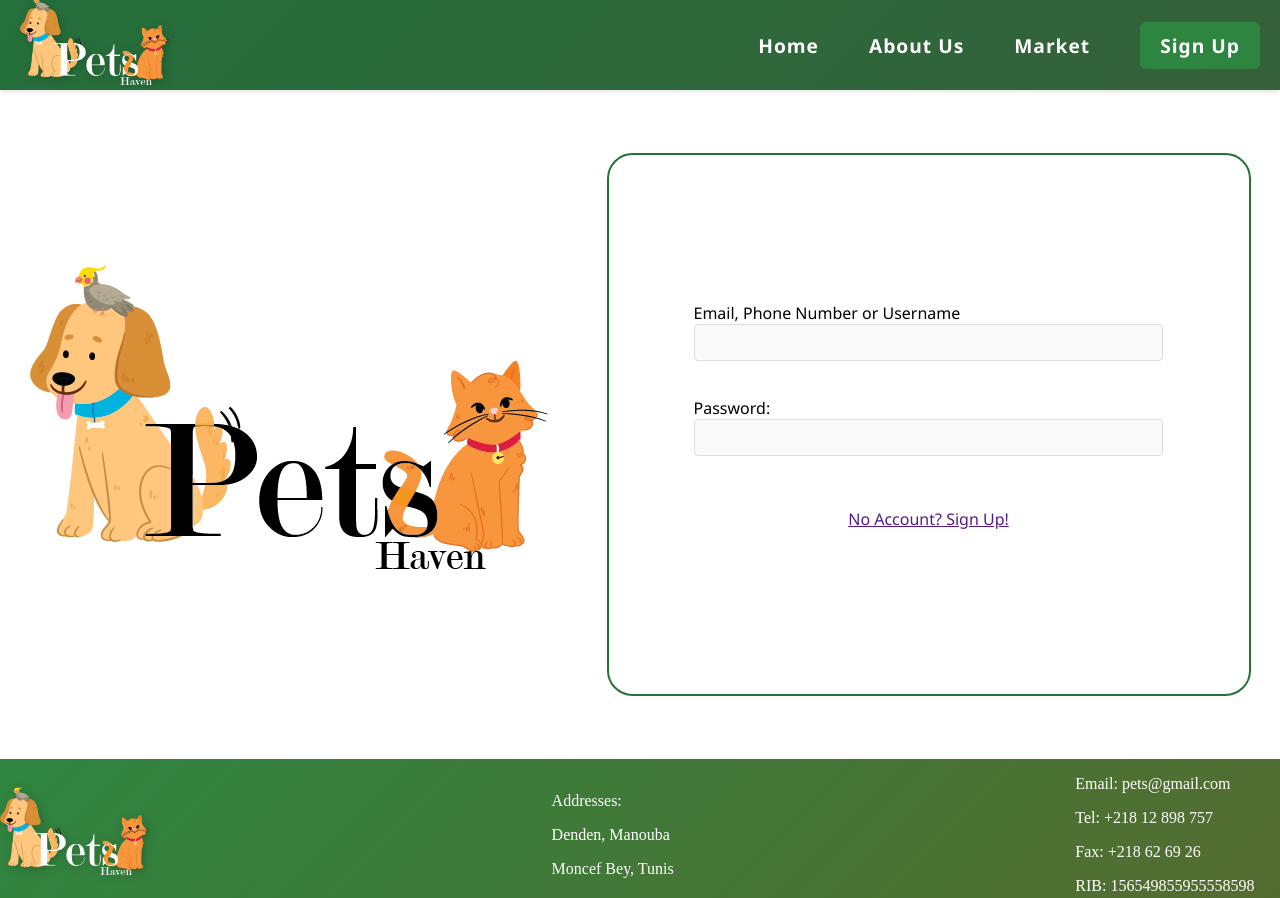
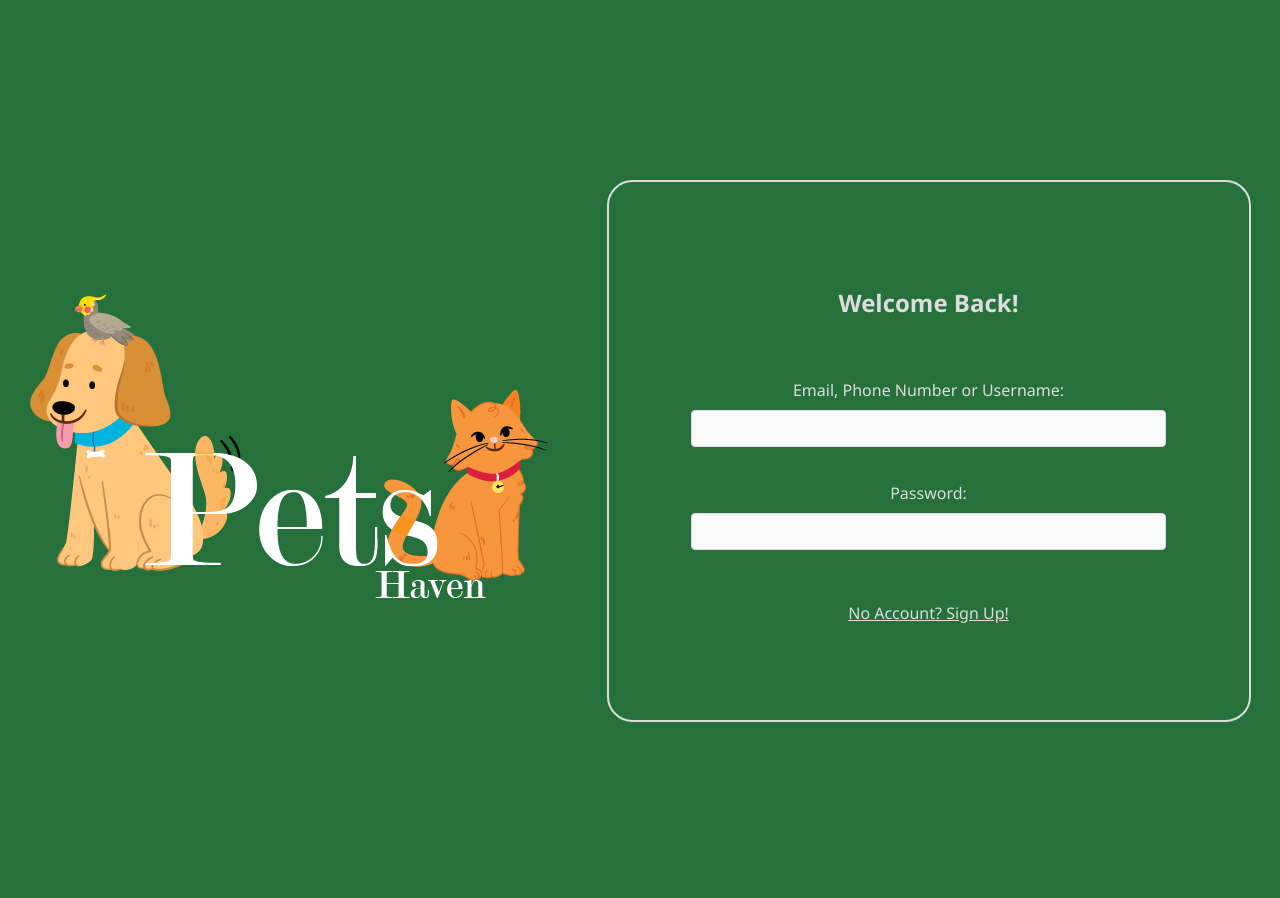
Before and after one commit to Raed-Bourouis/Pets-Projet-Web, a PHP site: page /sign-in.html in a window 1280 px wide. Run offline with PHP 8.4, Linux system fonts and the light colour scheme.

Commit message:
modified

```diff
--- a/sign-in.css
+++ b/sign-in.css
@@ -1,6 +1,7 @@
 body{
     padding: 0;
     margin:0;
+    background: #25703B;
     font-family: 'Segoe UI', Tahoma, Geneva, Verdana, sans-serif;
 
 }
@@ -9,101 +10,40 @@ html, body {
     height: 100vh;
     overflow-x: hidden;
 }
-/*header style*/
-
-nav {
-    background: linear-gradient(135deg, #2E8540, #556B2F) ;
-    top: 0; left: 0; right: 0; height: 50px;
-    padding: 20px;
-    display: flex;
-    justify-content: space-between;
-    align-items: center;
-    box-shadow: 0 2px 4px rgba(0, 0, 0, 0.1);
-    transition: background-color 0.3s ease-in-out;
-}
-
-nav:hover {
-    background: linear-gradient(135deg, #25703B, #35603A);
-}
-
-#logo {
-    width: 150px;
-    height: auto;
-    filter: drop-shadow(2px 2px 4px rgba(0, 0, 0, 0.2));
-    transition: transform 0.3s ease-in-out;
-}
-
-#logo:hover {
-    transform: scale(1.05);
-}
-
-.nav-separator {
-    border-right: 2px solid #fff;
-    height: 50px;
-    margin: 0 20px;
-}
-
-nav ul {
-    list-style: none;
-    display: flex;
-    align-items: center;
-}
-
-nav ul li {
-    margin-right: 50px;
-}
-
-nav ul li:last-child {
-    margin-right: 0;
-}
-
-nav ul li a {
-    color: #fff;
-    text-decoration: none;
-    font-weight: bold;
-    transition: color 0.3s;
-    font-size: 1.2em;
-    letter-spacing: 1px;
-}
-nav ul li:last-child a {
-    padding: 10px 20px;
-    background-color: #2E8540;
-    border-radius: 6px;
-    transition: background-color 0.3s;
-}
-
-nav ul li:last-child a:hover {
-    background-color: #25703B;
-}
-nav ul li a:hover {
-    color: #C0C0C0;
-}
-/*------------------------*/
-
-
 
 
 
 
 #main{
     display: flex;
+    background: #25703B;
     flex-flow: row wrap;
+    margin-top: 20vh;
     justify-content: space-around;
     align-items: center;
-    padding-top: 7vh;
-    padding-bottom: 7vh;
 }
-
+#sectionleft{
+    background: #fff;
+}
 #sectionright{
-    border: #25703B solid 2px;
     border-radius: 2vw;
+    border: #ddd 2px solid;
     width:50vw;
     height:60vh;
-    background: #fff;
+    color: #ddd;
     display: flex;
     flex-flow: column wrap;
     align-items: center;
     justify-content: center;
+
+}
+a:visited, a:link{
+    color: #ddd;
+}
+#signup-hyperlink:hover{
+    border-radius: 2vw;
+    border: #25703B 2px solid;
+    background-color: linea
 
 }
 
@@ -111,6 +51,7 @@ form{
     display: flex;
     flex-flow: column wrap;
     gap: 4vh;
+    text-align: center;
 
 
 }
@@ -122,26 +63,3 @@ input{
     border-radius: 4px;
     background-color: #f9f9f9;
 }
-
-
-/*footer*/
-footer{
-    background: linear-gradient(135deg, #2E8540, #556B2F) ;
-    /* position:absolute;
-    width: 100%;
-    bottom:0;
-    left: 0; */
-    display: flex;
-    flex-flow: row wrap;
-    justify-content:space-between;
-    font-family: "Kavivanar";
-    color: #fff;
-    align-items: center;
-
-}
-
-footer div:nth-child(3){
-    padding-right: 2vw;
-}
-
-/*----------------------------*/
--- a/sign-in.html
+++ b/sign-in.html
@@ -11,44 +11,28 @@
 
 <body>
 
-    <!--Header-->
-    <div>
-        <nav>
-            <div>
-                <img id="logo" src="logowhite.png" alt="Logo">
-            </div>
-            <div id="nav-list">
-                <ul>
-                    <li><a href="#">Home</a></li>
-                    <li><a href="#">About Us</a></li>
-                    <li><a href="#">Market</a></li>
-                    <li><a href="#">Sign Up</a></li>
-                </ul>
-            </div>
-        </nav>
-    </div>
-    <!------------------------------------------------------------------------------------------------------------------------------------->
 
 
     <div id="main">
-        <section id="sectionleft">
-            <img src="logoblack.png " alt="">
-        </section>
+            <img src="logowhite.png " alt="">
 
         <section id="sectionright">
             <div class="login-container">
                 <form action="#">
                     <div class="form-group">
-                        <label for="name">Email, Phone Number or Username</label>
-                        <input type="text" id="name" name="name" required>
+                        <p style="font-size: 1.5em; font-weight: 600;">Welcome Back!</p>
+                    </div>
+                    <div class="form-group">
+                        <label for="name">Email, Phone Number or Username:</label>
+                        <input style="margin-top: 1vh;" type="text" id="name" name="name" required>
                     </div>
                     <div class="form-group">
                         <label for="password">Password:</label>
-                        <input type="password" id="password" name="password" required>
+                        <input style="margin-top: 1vh;" type="password" id="password" name="password" required>
                     </div>
-                    <div class="form-group" style="text-align: center;">
+                    <div class="form-group">
                         <a href="">
-                            <p>No Account? Sign Up!</p>
+                            <p id="signup-hyperlink">No Account? Sign Up!</p>
                         </a>
                     </div>
                 </form>
@@ -58,25 +42,6 @@
         </section>
     </div id="main">
 
-    <!--footer-->
-    <footer>
-        <div>
-            <img id="logo" src="logowhite.png">
-        </div>
-        <div>
-            <p>Addresses:</p>
-            <p>Denden, Manouba</p>
-            <p>Moncef Bey, Tunis</p>
-        </div>
-        <div>
-            <p>Email: pets@gmail.com</p>
-            <p>Tel: +218 12 898 757</p>
-            <p>Fax: +218 62 69 26</p>
-            <p>RIB: 156549855955558598</p>
-        </div>
-    </footer>
-    <!---------------------------------------------------------------------------------------------------------------------------->
-
 </body>
 
 </html>
```
